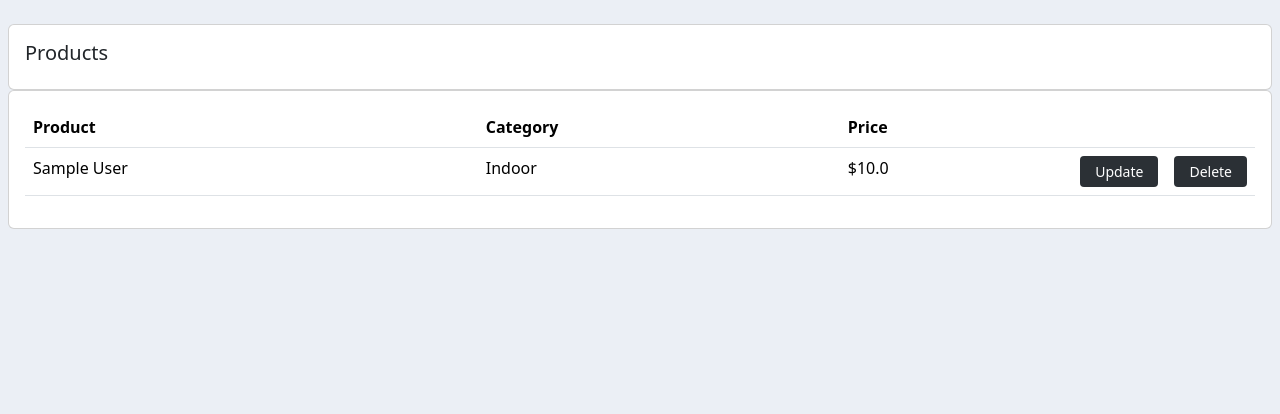
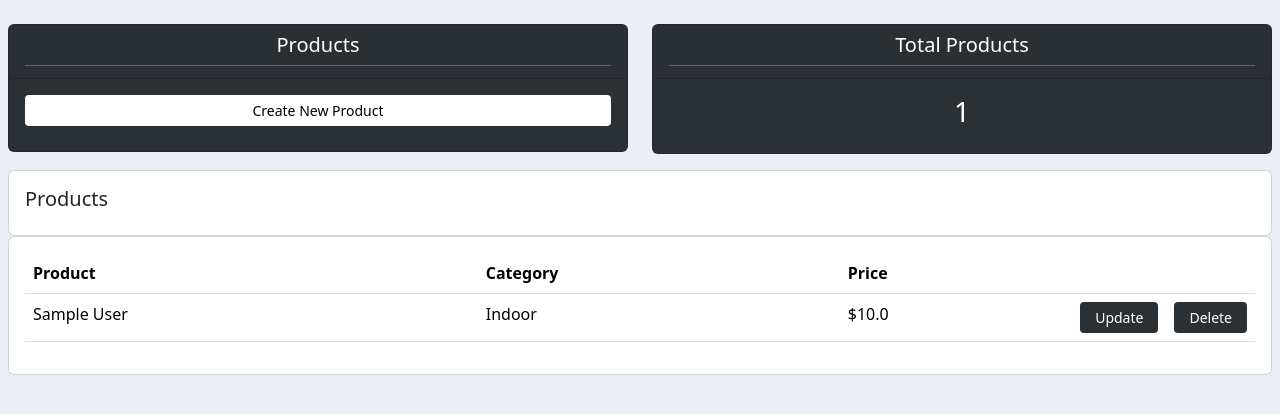
Before and after one commit to AbdulRahmanMudasser/django-crm, a Django app: page /products/ in a window 1280 px wide. Shown: the part 56-470 px from the top of the page. Run offline with Django 5.2, Linux system fonts and the light colour scheme; tables that the repository leaves empty hold one stand-in row (values such as "Sample post").

Commit message:
displaying total products, added create new product button

```diff
--- a/accounts/templates/accounts/product.html
+++ b/accounts/templates/accounts/product.html
@@ -3,6 +3,36 @@
 {% block content %}
 
 <br>
+
+<div class="row">
+    <div class="col">
+        <div class="col-md">
+            <div class="card text-center text-white  mb-3" id="total-orders">
+                <div class="card-header">
+                    <h5 class="card-title">Products</h5>
+                    <hr class="my-1 border-white">
+                </div>
+                <div class="card-body">
+                    <a href="{% url 'create_product'%}" class="btn btn-sm custom-button-1">Create New Product</a>
+                </div>
+            </div>
+        </div>
+    </div>
+
+    <div class="col">
+        <div class="col-md">
+            <div class="card text-center text-white  mb-3" id="orders-pending">
+                <div class="card-header">
+                    <h5 class="card-title">Total Products</h5>
+                    <hr class="my-1 border-white">
+                </div>
+                <div class="card-body">
+                    <h3 class="card-title">{{ products_count }}</h3>
+                </div>
+            </div>
+        </div>
+    </div>
+</div>
 
 <div class="row">
     <div class="col-md">
--- a/accounts/views.py
+++ b/accounts/views.py
@@ -43,8 +43,12 @@ def products(request):
     # Get Products
     products = Product.objects.all()
 
+    # Get Products Count
+    products_count = Product.objects.all().count()
+
     context = {
-        'products': products
+        'products': products,
+        'products_count': products_count,
     }
 
     return render(request, 'accounts/product.html', context)
```
Lines whose indentation alone changed are shown as unchanged.
